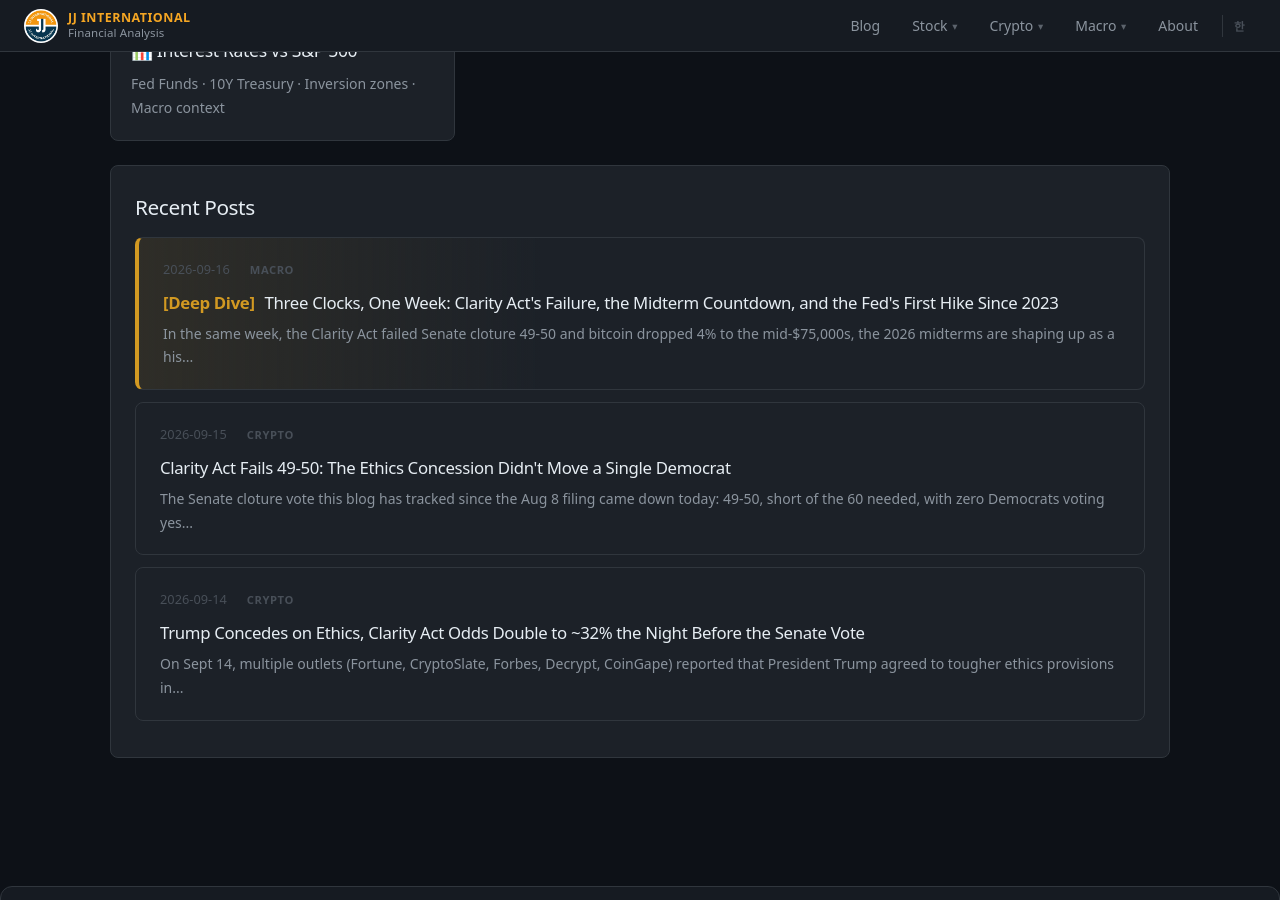
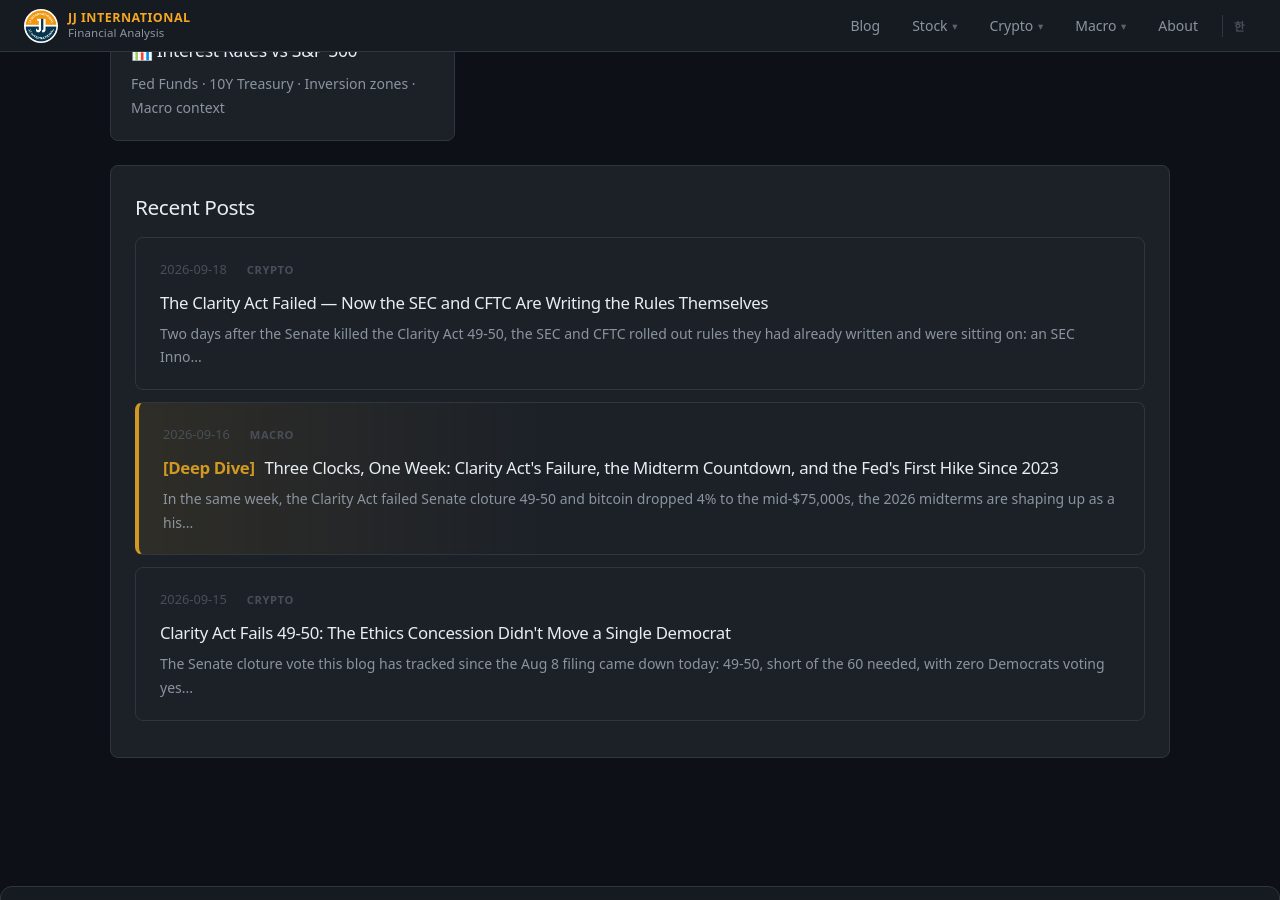
Before and after one commit to jaegunjung/finance, a Jekyll site: the page built from index.html, in a window 1280 px wide and 900 px high, scrolled down 4201 px. Built offline with Jekyll 4.4.1, drawn with Linux system fonts in a browser that asks for light colours; a script that is not in the unit is left out; part of the change alters nothing that is shown.

Commit message:
post: Clarity Act 뉴스 업데이트 [auto-news-watch]
Clarity Act 클로처 부결 이후 SEC·CFTC가 의회 없이 독자적으로 규정을
발표(Innovation Exemption, CFTC no-action letter, Regulation Crypto
Assets 백악관 제출)한 것을 다룸. crypto/index.html 상태 카드도
최신 상태로 갱신.

Co-Authored-By: Claude Sonnet 5 <noreply@anthropic.com>

```diff
--- a/_data/clarity_act_status.json
+++ b/_data/clarity_act_status.json
@@ -1,11 +1,11 @@
 {
   "_comment": "Powers the Clarity Act status card on crypto/index.html (rendered via Jekyll site.data.clarity_act_status.*). Kept as data instead of hardcoded HTML so daily-news-watch.yml can safely refresh it whenever it publishes a new Clarity Act post -- editing these fields carries far less risk than an unattended job hand-editing the page's HTML directly.",
-  "status_label_en": "Stalled · Senate Cloture Failed 49-50 on Sept 15, 2026",
-  "status_label_ko": "좌초 · 2026.9.15 상원 클로처 49-50 부결",
-  "description_en": "Defines Bitcoin and Ether as commodities under CFTC. Resolves SEC/CFTC jurisdiction. Passed Senate Banking Committee May 14, 2026. On Sept 15, 2026, the Senate cloture vote on H.R. 3633 failed 49-50, short of the 60 needed, with zero Democrats voting yes and Sen. Susan Collins (R-ME) crossing over to vote no -- despite President Trump's Sept 14 concession on tougher ethics provisions, which had briefly roughly doubled Polymarket-implied passage odds to ~32%. Bitcoin fell nearly 4% toward $75K on the news; Coinbase and Circle shares both dropped 9-10%. House GOP leadership had already canceled its remaining September session weeks (next House floor day: Nov 9, after the midterms), so a Senate-side failure leaves no bill to reconcile with the House text in 2026. Majority Leader Thune could still move to reconsider cloture before midterm campaigning consumes the floor calendar.",
-  "description_ko": "BTC·ETH를 CFTC 관할 상품으로 분류. SEC/CFTC 관할권 법적 확정. 2026.5.14 상원 은행위 마크업 통과. 2026년 9월 15일, H.R. 3633에 대한 상원 클로처 표결이 60표에 못 미친 49-50으로 부결됐다. 민주당 찬성표는 0표였고 수전 콜린스 상원의원(R-ME)이 이탈해 반대표를 던졌다 — 전날인 9월 14일 트럼프 대통령이 강화된 윤리 조항에 동의하며 폴리마켓 내재 통과 확률이 잠시 약 32%로 두 배 가까이 뛰었음에도 결과를 바꾸지 못했다. 이 소식에 비트코인은 거의 4% 하락해 $75,000선까지 밀렸고, 코인베이스·서클 주가는 나란히 9~10% 급락했다. 하원 공화당 지도부는 이미 남은 9월 회기를 취소한 상태라(다음 하원 본회의일은 중간선거 이후인 11월 9일), 상원에서 부결된 이상 2026년 안에 하원과 조율할 법안 자체가 없다. 튠 원내대표가 중간선거 유세로 회기가 소진되기 전 재고 동의를 낼 가능성은 남아 있다.",
-  "latest_post_url": "/crypto/2026/09/15/clarity-act-cloture-fails-49-50/",
-  "latest_post_label_en": "Latest Clarity Act update (Sept 15, 2026)",
-  "latest_post_label_ko": "Clarity Act 최신 업데이트 (2026.9.15)",
-  "last_updated": "2026-09-15"
+  "status_label_en": "Stalled · SEC/CFTC Now Filling the Gap With Rules (as of Sept 18, 2026)",
+  "status_label_ko": "좌초 · SEC·CFTC가 규정으로 공백 메우는 중 (2026.9.18 기준)",
+  "description_en": "Defines Bitcoin and Ether as commodities under CFTC. Resolves SEC/CFTC jurisdiction. Passed Senate Banking Committee May 14, 2026. On Sept 15, 2026, the Senate cloture vote on H.R. 3633 failed 49-50, short of the 60 needed, with zero Democrats voting yes and Sen. Susan Collins (R-ME) crossing over to vote no. House GOP leadership has no floor session scheduled until Nov 9 (after the midterms), so no bill remains to reconcile with the House text in 2026. Since then, the SEC and CFTC have moved unilaterally: on Sept 17, SEC Chair Paul Atkins published an \"Innovation Exemption\" for tokenized-securities venues and the CFTC issued a no-action letter for Solana wallet infrastructure; on Sept 18, the CFTC formally sent its proposed \"Regulation Crypto Assets\" rule to the White House (OIRA) for review. Both agency heads and JPMorgan have called this relief temporary and less durable than legislation. Bitcoin, Solana, and XRP all rallied on the news, though XRP's core jurisdictional gap (CFTC spot-market authority) can only be closed by Congress. Majority Leader Thune could still move to reconsider cloture before midterm campaigning consumes the floor calendar.",
+  "description_ko": "BTC·ETH를 CFTC 관할 상품으로 분류. SEC/CFTC 관할권 법적 확정. 2026.5.14 상원 은행위 마크업 통과. 2026년 9월 15일, H.R. 3633에 대한 상원 클로처 표결이 60표에 못 미친 49-50으로 부결됐다. 민주당 찬성표는 0표였고 수전 콜린스 상원의원(R-ME)이 이탈해 반대표를 던졌다. 하원 공화당 지도부는 중간선거 이후인 11월 9일까지 본회의 일정이 없어, 2026년 안에는 하원과 조율할 법안 자체가 없다. 이후 SEC와 CFTC는 독자 행동에 나섰다: 9월 17일 SEC 폴 앳킨스 위원장이 토큰화 증권 플랫폼용 \"Innovation Exemption\"을 발표했고 CFTC는 솔라나 지갑 인프라용 no-action letter를 발행했다. 9월 18일에는 CFTC가 \"Regulation Crypto Assets\" 규정안을 백악관(OIRA) 심사에 정식 제출했다. 두 기관장과 JPMorgan 모두 이 조치들이 일시적이며 입법보다 지속가능성이 낮다고 밝혔다. 비트코인·솔라나·XRP 모두 이 소식에 반등했지만, XRP의 핵심 관할권 공백(CFTC의 현물시장 권한)은 의회만 해소할 수 있다. 튠 원내대표가 중간선거 유세로 회기가 소진되기 전 재고 동의를 낼 가능성은 남아 있다.",
+  "latest_post_url": "/crypto/2026/09/18/sec-cftc-rules-fill-clarity-act-vacuum/",
+  "latest_post_label_en": "Latest Clarity Act update (Sept 18, 2026)",
+  "latest_post_label_ko": "Clarity Act 최신 업데이트 (2026.9.18)",
+  "last_updated": "2026-09-18"
 }
--- /dev/null
+++ b/_posts/2026-09-18-sec-cftc-rules-fill-clarity-act-vacuum.md
@@ -0,0 +1,124 @@
+---
+layout: post
+title: "The Clarity Act Failed — Now the SEC and CFTC Are Writing the Rules Themselves"
+title_en: "The Clarity Act Failed — Now the SEC and CFTC Are Writing the Rules Themselves"
+title_ko: "Clarity Act는 부결됐지만, SEC와 CFTC가 직접 규정을 쓰기 시작했다"
+date: 2026-09-18
+categories: crypto
+tags: [crypto, bitcoin, regulation, CLARITY, SEC, CFTC, Atkins, Selig, XRP, Solana, rulemaking]
+excerpt: "Two days after the Senate killed the Clarity Act 49-50, the SEC and CFTC rolled out rules they had already written and were sitting on: an SEC Innovation Exemption for tokenized-securities venues, a CFTC no-action letter for Solana wallet infrastructure, and on Sept 18 a formal CFTC filing sending its Regulation Crypto Assets proposal to the White House for review. Bitcoin rallied over 5% and Solana jumped 11%+ -- but both agency heads, and JPMorgan, are on record calling this a temporary head start, not a replacement for the statute the Senate just rejected."
+excerpt_en: "Two days after the Senate killed the Clarity Act 49-50, the SEC and CFTC rolled out rules they had already written and were sitting on: an SEC Innovation Exemption for tokenized-securities venues, a CFTC no-action letter for Solana wallet infrastructure, and on Sept 18 a formal CFTC filing sending its Regulation Crypto Assets proposal to the White House for review. Bitcoin rallied over 5% and Solana jumped 11%+ -- but both agency heads, and JPMorgan, are on record calling this a temporary head start, not a replacement for the statute the Senate just rejected."
+excerpt_ko: "상원이 Clarity Act를 49-50으로 부결시킨 지 이틀 만에, SEC와 CFTC는 이미 써놓고 대기 중이던 규정들을 꺼내 들었다: 토큰화 증권 거래 플랫폼용 SEC Innovation Exemption, 솔라나 지갑 인프라용 CFTC no-action letter, 그리고 9월 18일 CFTC가 Regulation Crypto Assets 규정안을 백악관 심사에 정식 제출한 것까지. 비트코인은 5% 넘게, 솔라나는 11% 넘게 급등했다 -- 하지만 두 기관장과 JPMorgan 모두 이것이 상원이 방금 부결시킨 법률을 대체하는 것이 아니라 일시적인 '선점(head start)'일 뿐이라고 공개적으로 못박았다."
+---
+
+<iframe
+  src="{{ '/crypto/btc-mini-chart.html' | relative_url }}"
+  width="100%"
+  height="280px"
+  frameborder="0"
+  style="border-radius:8px; margin-bottom:24px; border:1px solid #30363d; display:block;">
+</iframe>
+
+<div class="en-only" markdown="1">
+
+## The Vacuum Didn't Stay Empty Long
+
+This blog's Sept 15 and Sept 16 posts covered the Senate's 49-50 cloture failure on H.R. 3633 and flagged an open question: with no House floor session scheduled until after the midterms, what fills the gap while Majority Leader Thune decides whether to force a second cloture vote? The answer arrived within 72 hours, and it came from the regulators, not Congress.
+
+<div style="margin:20px 0;">
+  <img src="{{ '/assets/images/blog/atkins-official-portrait.jpg' | relative_url }}" alt="Paul Atkins" style="width:100%; max-width:420px; border-radius:8px; display:block; margin:0 auto;">
+  <div style="text-align:center; font-size:0.78rem; color:var(--text-muted); margin-top:6px;">Official SEC photo (public domain)</div>
+</div>
+
+| Date | Action |
+|---|---|
+| Sept 15, 2026 | Senate cloture on the Clarity Act fails, 49-50 |
+| Sept 17, 2026 | SEC Chair Paul Atkins publishes the "Innovation Exemption" -- 5-year conditional relief letting Tokenized Securities Venues trade tokenized shares without registering as exchanges |
+| Sept 17, 2026 | CFTC issues a staff no-action letter extending its digital-asset framework to Phantom Technologies' Solana-based wallet infrastructure |
+| Sept 18, 2026 | CFTC formally submits its proposed "Regulation Crypto Assets" rule (first proposed Aug 18, comment period open to Oct 20) to the White House (OIRA) for review, per Bloomberg, CoinDesk, The Block, and Decrypt |
+
+Per 24/7 Wall St.'s reporting, neither document was written in a hurry. Atkins had promised an "Innovation Exemption" on CNBC as far back as December 2, 2025 -- nine months before it actually shipped -- and CFTC Chair Michael Selig told the agency's Innovation Advisory Committee on August 20 that he would give the Clarity Act "room for a vote," then move on his own if a bipartisan bill failed. The Senate met that condition on September 15; both agencies published finished work two days later.
+
+## What Changed, Asset by Asset
+
+The three actions did not land evenly across crypto:
+
+| Asset | What it got | Why |
+|---|---|---|
+| Solana (SOL) | A regulated venue for tokenized-stock trading (Innovation Exemption) plus a workable wallet framework (CFTC no-action letter) | Solana already carries roughly $465M in tokenized stocks -- the largest book of any chain -- and was named a "core ETF asset" by the SEC on Sept 5 |
+| Bitcoin (BTC) | The general benefit of functioning regulators, nothing asset-specific | BTC's commodity status hasn't been seriously disputed for years; these rules target tokenized equities and offering safe harbors, not BTC directly |
+| XRP | Nothing new | Its commodity classification already rests on a joint SEC/CFTC interpretation from March 17; per the Congressional Research Service, the CFTC's spot-market authority over digital commodities remains legally unsettled, and closing that specific gap requires an actual statute -- which is exactly what failed on Sept 15 |
+
+## Market Reaction
+
+Bitcoin, which fell nearly 4% toward the mid-$75,000s on the Sept 15 cloture failure (as this blog covered), was trading around $80,900 as of this writing -- up roughly 5.9% over 24 hours. Solana jumped over 11% to roughly $113, and XRP rose about 7.7% to $1.40, per CoinGecko data. TheStreet's framing -- "New SEC, CFTC rules after CLARITY setback fuel Bitcoin rally" -- and Decrypt's live coverage both attribute part of the bounce to the agencies visibly stepping into the legislative gap rather than to any single catalyst.
+
+## The Durability Problem Nobody Is Hiding
+
+Both regulators have been unusually candid that this is a stopgap, not a substitute. Atkins wrote in his own announcement that the Innovation Exemption is "though temporary, a principled, structured grant of relief," explicitly declining to call it permanent. The mechanics back that up: the Innovation Exemption expires after five years unless a future SEC chair renews it; the CFTC's no-action letter is a staff position that lasts only "until staff changes its mind" and evaporates the moment the Commission finalizes a formal rule; and Regulation Crypto Assets is still just a proposal sitting at OIRA, with a comment period that doesn't close until October 20.
+
+There's also a structural fragility point worth flagging: the CFTC currently has only one of its five commissioner seats filled -- Selig's -- with four vacancies, including both seats reserved for the minority party. JPMorgan's research team called the resulting framework "less durable than legislation," since agency rules can be rewritten by a future chair or challenged in court, while Bernstein described the Clarity Act itself as a "foolproof shield" against exactly that kind of political reversal -- a shield the industry no longer has for 2026.
+
+## Investment Read
+
+This doesn't reopen the question this blog's Sept 15 and Sept 16 posts already answered -- the Clarity Act is still dead for 2026, and the House has no floor session scheduled until Nov 9. What's new is that the resulting regulatory vacuum filled faster and more substantively than the "bill is dead" headlines implied on Tuesday. For positioning: the rally suggests markets are pricing in real, if temporary, relief -- concentrated in Solana given its direct tokenized-securities and wallet-framework wins, more diffuse for Bitcoin, and essentially absent for XRP, whose core legal ambiguity (CFTC spot-market authority) only Congress can resolve. The bar for the next update on this story is whether Thune schedules a second cloture vote before the midterms consume the floor calendar, or whether a court challenge or a change in SEC/CFTC leadership tests how durable these rules actually turn out to be.
+
+---
+
+*Disclaimer: This post is for informational purposes only and does not constitute investment advice. All investment decisions are the reader's sole responsibility.*
+
+**Sources**: Bloomberg, "CFTC Seeks White House Review on Crypto Rules After Bill Fails" (2026-09-18); CoinDesk, "CFTC sends crypto rules to White House to review as Congress stalls on Clarity Act" (2026-09-18); The Block, "CFTC files crypto asset rulemaking with White House, pressing ahead without Congress" (2026-09-18); Decrypt, "CFTC Kicks Off Crypto Rulemaking, Bypassing a Stalled Congress" (2026-09-18); Law360, "CFTC Sends Crypto Rules To White House After Bill Stalls" (2026-09-18); 24/7 Wall St., "The CLARITY Act Died on Tuesday. By Friday the SEC and CFTC Had Written Three Rules. What Changed for XRP, Bitcoin, and Solana?" (2026-09-18); Yahoo Finance, "The SEC and CFTC Say They Will Write Crypto Rules Without Congress. What Atkins and Selig Can Actually Do for XRP and Bitcoin" (2026-09-17); Politico, "With hopes for crypto legislation dimming, Trump's regulators step into the fray" (2026-09-16); The Hill, "Crypto shifts focus to Trump regulators after coming up short in Senate" (2026-09-17); Forbes, "What Comes Next For Crypto Regulation After The CLARITY Act Stalls" (2026-09-17); TheStreet, "New SEC, CFTC rules after CLARITY setback fuel Bitcoin rally" (2026-09-18); CoinGecko price data (accessed 2026-09-18); this blog's Sept 15 and Sept 16, 2026 posts on the cloture vote and its aftermath.
+
+</div>
+
+<div class="ko-only" markdown="1">
+
+## 공백은 오래가지 않았다
+
+이 블로그의 9월 15일·9월 16일 글은 H.R. 3633에 대한 상원 클로처 표결이 49-50으로 부결된 사실을 다루며 하나의 열린 질문을 남겼다: 하원 본회의 일정이 중간선거 이후로 잡혀 있지 않은 상황에서, 툰(Thune) 원내대표가 2차 클로처 표결을 강행할지 결정하기까지 그 공백을 무엇이 메울 것인가. 답은 72시간 안에 나왔고, 그 답을 내놓은 것은 의회가 아니라 규제 당국이었다.
+
+<div style="margin:20px 0;">
+  <img src="{{ '/assets/images/blog/atkins-official-portrait.jpg' | relative_url }}" alt="Paul Atkins" style="width:100%; max-width:420px; border-radius:8px; display:block; margin:0 auto;">
+  <div style="text-align:center; font-size:0.78rem; color:var(--text-muted); margin-top:6px;">SEC 공식 사진 (퍼블릭 도메인)</div>
+</div>
+
+| 날짜 | 조치 |
+|---|---|
+| 2026.9.15 | Clarity Act 상원 클로처 49-50 부결 |
+| 2026.9.17 | SEC 폴 앳킨스(Paul Atkins) 위원장, "Innovation Exemption" 발표 — 토큰화 증권 거래 플랫폼(Tokenized Securities Venue)이 거래소 등록 없이 토큰화 주식을 거래할 수 있도록 하는 5년 한시 조건부 구제 조치 |
+| 2026.9.17 | CFTC, Phantom Technologies의 솔라나 기반 지갑 인프라에 자사 디지털자산 프레임워크를 적용하는 직원 no-action letter 발행 |
+| 2026.9.18 | CFTC, 8월 18일 최초 발의(의견수렴 10월 20일까지)했던 "Regulation Crypto Assets" 규정안을 백악관 규제영향분석실(OIRA) 심사에 정식 제출 — 블룸버그, CoinDesk, The Block, Decrypt 보도 |
+
+24/7 Wall St. 보도에 따르면 두 문서 모두 급조된 것이 아니다. 앳킨스 위원장은 이미 2025년 12월 2일 CNBC에 출연해 "Innovation Exemption"을 예고했다 — 실제 발표까지 9개월이 걸렸다. CFTC의 마이클 셀리그(Michael Selig) 위원장은 8월 20일 CFTC 혁신자문위원회에서 Clarity Act에 "표결의 여지"를 주겠다고 하면서도, 초당적 법안이 부결되면 직접 규정을 밀어붙이겠다고 예고한 바 있다. 상원은 9월 15일 그 조건을 충족시켰고, 두 기관은 이틀 뒤 이미 완성돼 있던 문서를 공개했다.
+
+## 자산별로 갈린 수혜
+
+세 조치의 효과는 코인마다 균등하지 않았다.
+
+| 자산 | 얻은 것 | 이유 |
+|---|---|---|
+| 솔라나(SOL) | 토큰화 주식 거래를 위한 규제된 플랫폼(Innovation Exemption) + 지갑 인프라를 위한 작동 가능한 프레임워크(CFTC no-action letter) | 솔라나는 이미 약 4억 6,500만 달러 규모의 토큰화 주식을 보유해 체인 중 최대 규모이며, 9월 5일 SEC로부터 "핵심 ETF 자산"으로 지정됐다 |
+| 비트코인(BTC) | 규제 당국이 다시 정상 작동한다는 일반적 수혜, 자산 특정적 조치는 없음 | BTC의 상품(commodity) 지위는 수년간 심각하게 다퉈진 적이 없고, 이번 조치들은 토큰화 증권과 발행 세이프하버를 겨냥한 것이지 BTC를 직접 겨냥하지 않았다 |
+| XRP | 새로 얻은 것 없음 | 상품 분류는 이미 3월 17일 SEC·CFTC 공동 해석에 기반하고 있는데, 의회조사국(CRS)에 따르면 디지털 상품 현물시장에 대한 CFTC의 법적 권한은 여전히 불확실한 상태로 남아 있고, 이 공백을 메우려면 실제 법률이 필요하다 — 바로 9월 15일 부결된 그 법률이다 |
+
+## 시장 반응
+
+9월 15일 클로처 부결 당시 거의 4% 하락해 $75,000대 중반까지 밀렸던 비트코인(이 블로그가 앞서 다룸)은 이 글 작성 시점 기준 약 $80,900 선에서 거래되고 있다 — 24시간 기준 약 5.9% 상승이다. 솔라나는 11% 넘게 뛰어 약 $113, XRP는 약 7.7% 올라 $1.40을 기록했다(CoinGecko 데이터 기준). TheStreet의 표현 — "부결 이후 나온 SEC·CFTC 규정이 비트코인 랠리에 불을 붙였다" — 와 Decrypt의 실시간 보도 모두, 이번 반등의 일부를 단일 촉매가 아니라 규제 당국이 입법 공백에 눈에 띄게 개입한 결과로 설명한다.
+
+## 아무도 숨기지 않는 '지속가능성' 문제
+
+두 규제 당국 모두 이번 조치가 대체재가 아닌 임시방편임을 이례적으로 솔직하게 인정하고 있다. 앳킨스 위원장은 발표문에서 Innovation Exemption을 "일시적이지만 원칙에 입각한 구조화된 구제 조치"라고 표현하며 영구적이라는 표현을 명시적으로 피했다. 실제 구조도 이를 뒷받침한다: Innovation Exemption은 5년 뒤 만료되며 후임 SEC 위원장이 갱신하지 않으면 그대로 끝난다. CFTC의 no-action letter는 "직원이 입장을 바꾸는 순간" 끝나는 직원 차원의 입장일 뿐이며, 위원회가 정식 규정을 확정하는 순간 자동으로 효력을 잃는다. Regulation Crypto Assets는 아직 OIRA 심사 중인 규정안일 뿐이고, 의견수렴 기간은 10월 20일까지 열려 있다.
+
+구조적 취약점도 짚어둘 필요가 있다: CFTC는 현재 5개 위원 자리 중 셀리그 위원장 1명만 채워져 있고 4자리가 공석이다 — 그중에는 소수당 몫으로 지정된 두 자리도 포함된다. JPMorgan 리서치팀은 이렇게 만들어진 프레임워크를 "입법보다 지속가능성이 떨어진다"고 평가했다 — 기관 규정은 차기 위원장이 다시 쓰거나 법원에서 다툴 수 있기 때문이다. 반면 번스타인은 Clarity Act 자체를 그런 정치적 뒤집기로부터 "완벽한 방패(foolproof shield)"라고 표현한 바 있다 — 업계는 2026년 그 방패를 잃은 셈이다.
+
+## 투자 관점
+
+이번 소식이 이 블로그의 9월 15일·9월 16일 글이 이미 답한 질문을 다시 여는 것은 아니다 — Clarity Act는 2026년 안에는 여전히 죽은 법안이고, 하원 본회의 일정은 11월 9일까지 잡혀 있지 않다. 새로운 것은 화요일의 "법안은 죽었다"는 헤드라인이 시사했던 것보다 규제 공백이 훨씬 빠르고 실질적으로 메워졌다는 점이다. 포지셔닝 관점에서: 이번 랠리는 시장이 실질적이되 한시적인 완화를 가격에 반영하고 있음을 시사한다 — 토큰화 증권·지갑 프레임워크에서 직접 수혜를 받은 솔라나에 가장 집중돼 있고, 비트코인은 더 막연한 수혜에 그치며, 핵심 법적 불확실성(CFTC의 현물시장 권한)이 오직 의회만 풀 수 있는 XRP는 사실상 수혜가 없다. 이 이야기의 다음 업데이트 기준은 툰 원내대표가 중간선거로 회기가 소진되기 전 2차 클로처 표결을 일정에 올리는지, 혹은 법원 소송이나 SEC·CFTC 수장 교체가 이번 규정들의 실제 지속가능성을 시험하는지가 될 것이다.
+
+---
+
+*면책 고지: 이 글은 정보 제공 목적으로 작성됐습니다. 투자 조언이 아니며, 모든 투자 결정은 독자 본인의 책임입니다.*
+
+**출처**: 블룸버그, "CFTC Seeks White House Review on Crypto Rules After Bill Fails"(2026-09-18); CoinDesk, "CFTC sends crypto rules to White House to review as Congress stalls on Clarity Act"(2026-09-18); The Block, "CFTC files crypto asset rulemaking with White House, pressing ahead without Congress"(2026-09-18); Decrypt, "CFTC Kicks Off Crypto Rulemaking, Bypassing a Stalled Congress"(2026-09-18); Law360, "CFTC Sends Crypto Rules To White House After Bill Stalls"(2026-09-18); 24/7 Wall St., "The CLARITY Act Died on Tuesday. By Friday the SEC and CFTC Had Written Three Rules. What Changed for XRP, Bitcoin, and Solana?"(2026-09-18); 야후 파이낸스, "The SEC and CFTC Say They Will Write Crypto Rules Without Congress. What Atkins and Selig Can Actually Do for XRP and Bitcoin"(2026-09-17); 폴리티코, "With hopes for crypto legislation dimming, Trump's regulators step into the fray"(2026-09-16); The Hill, "Crypto shifts focus to Trump regulators after coming up short in Senate"(2026-09-17); 포브스, "What Comes Next For Crypto Regulation After The CLARITY Act Stalls"(2026-09-17); TheStreet, "New SEC, CFTC rules after CLARITY setback fuel Bitcoin rally"(2026-09-18); CoinGecko 가격 데이터(2026-09-18 조회); 이 블로그의 2026년 9월 15일·9월 16일 글(클로처 표결 및 그 여파).
+
+</div>
```
Also changed, not shown: assets/images/blog/atkins-official-portrait.jpg (added).
